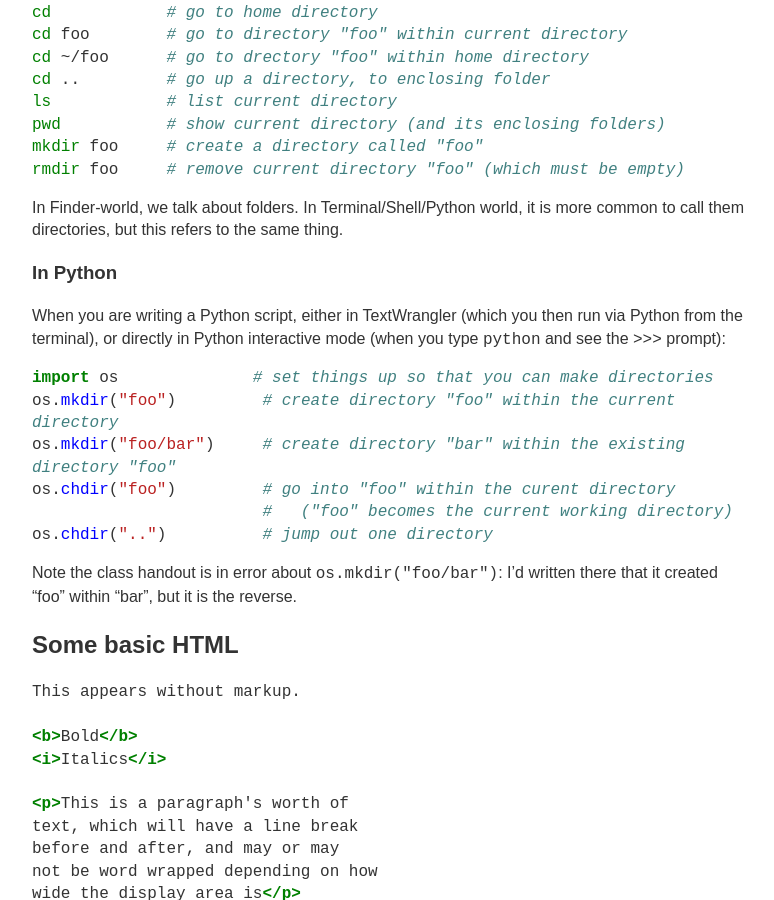
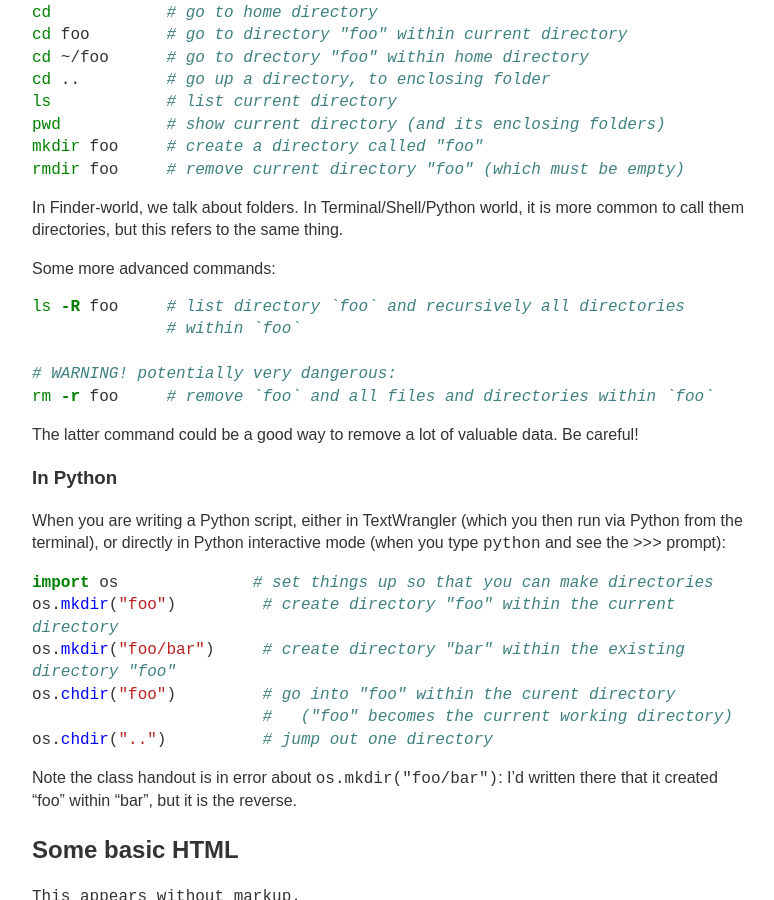
Before and after one commit to dtorop/city-archive-fall12, a Jekyll site: the page built from _posts/2012-09-20-generating_html.markdown, in a window 1280 px wide and 900 px high, scrolled down 487 px. Shown: the whole window, without its empty margins (248-1022 px from the left). Built offline with Jekyll 4.4.1, drawn with Linux system fonts in a browser that asks for light colours.

Commit message:
add ls -R, rm -r

```diff
--- a/_posts/2012-09-20-generating_html.markdown
+++ b/_posts/2012-09-20-generating_html.markdown
@@ -25,6 +25,18 @@ rmdir foo     # remove current directory "foo" (which must be empty)
 {% endhighlight %}
 
 In Finder-world, we talk about folders. In Terminal/Shell/Python world, it is more common to call them directories, but this refers to the same thing.
+
+Some more advanced commands:
+
+{% highlight bash %}
+ls -R foo     # list directory `foo` and recursively all directories
+              # within `foo`
+
+# WARNING! potentially very dangerous:
+rm -r foo     # remove `foo` and all files and directories within `foo`
+{% endhighlight %}
+
+The latter command could be a good way to remove a lot of valuable data. Be careful!
 
 ### In Python
 
```
